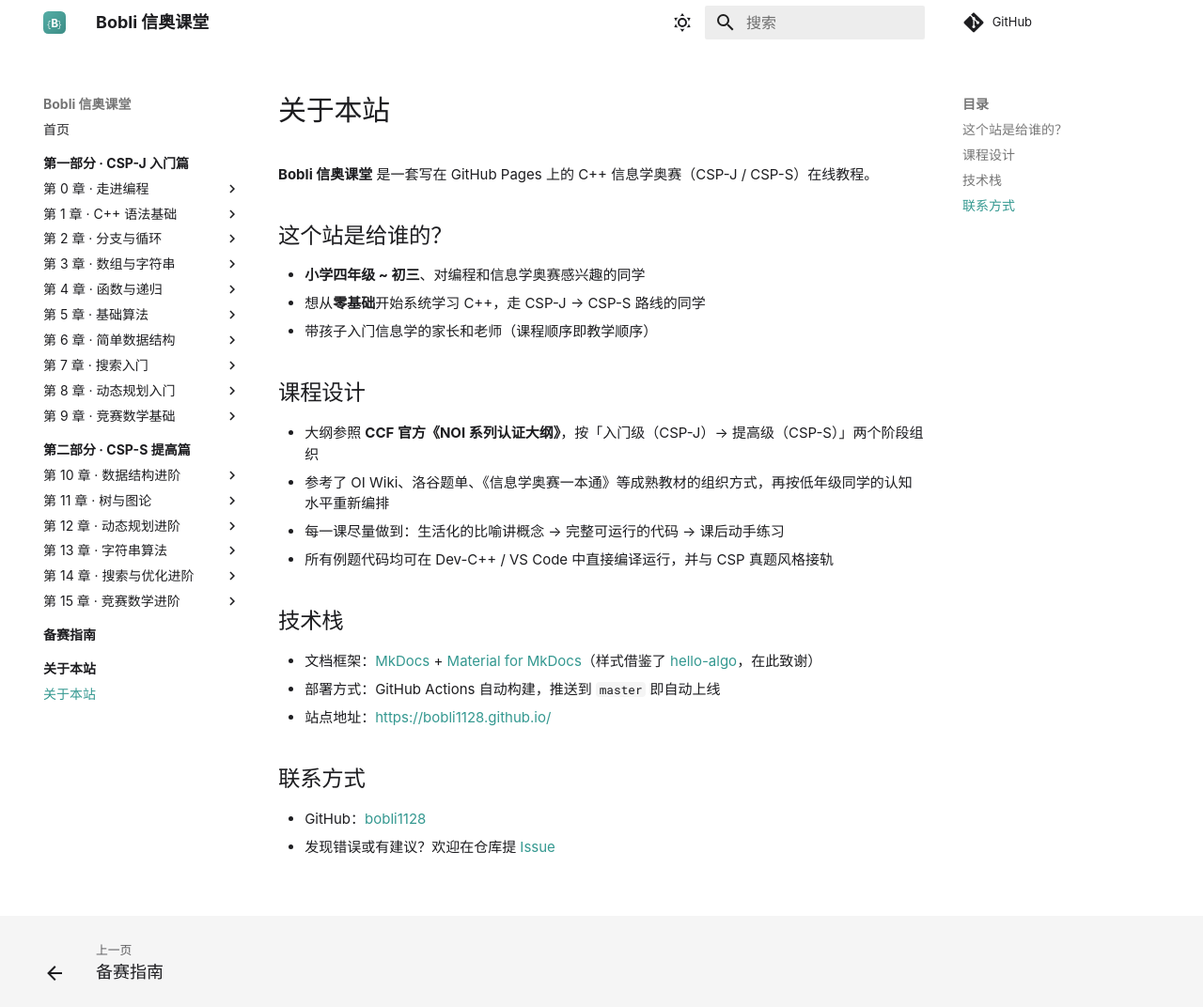
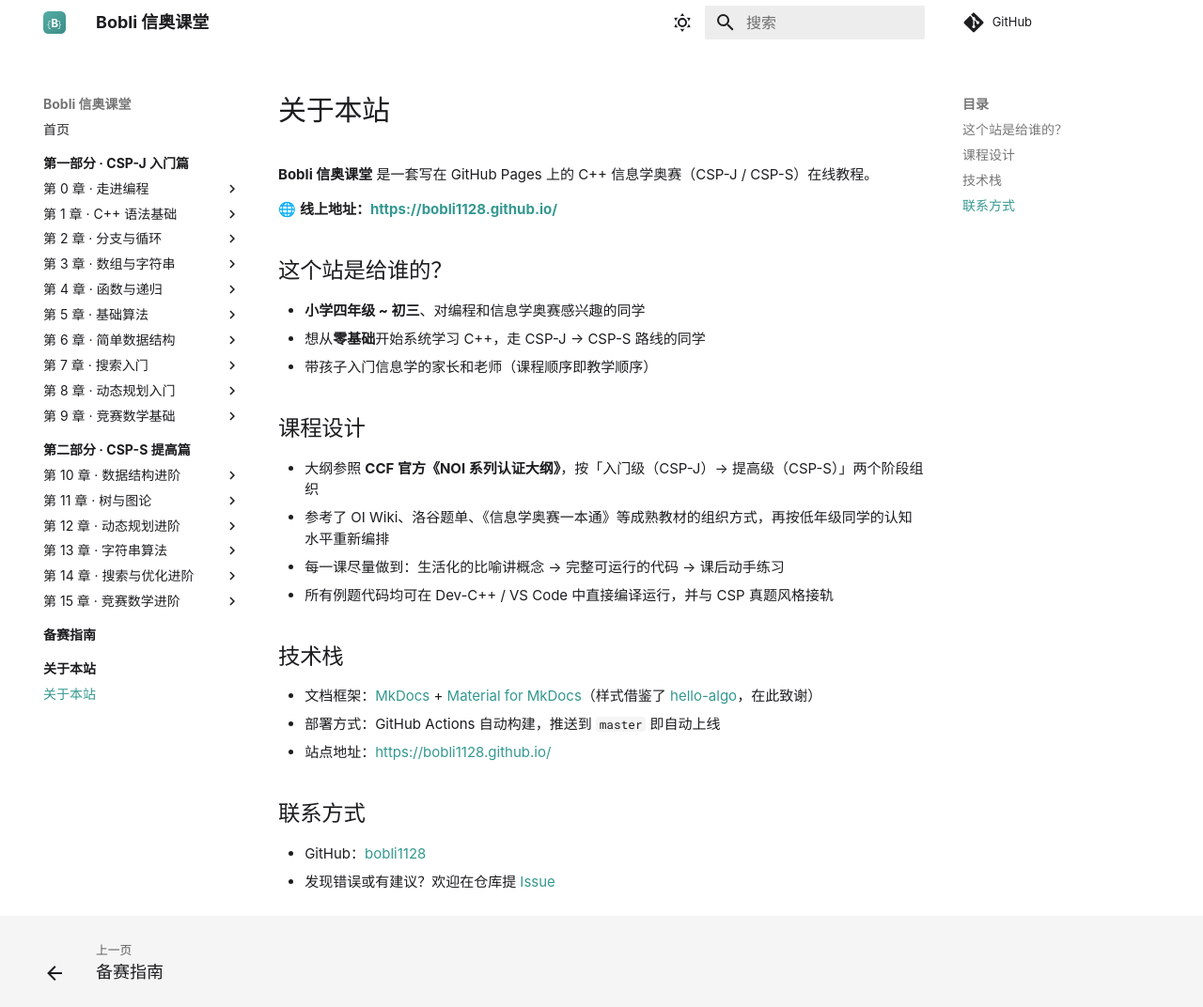
Before and after one commit to bobli1128/bobli1128.github.io, an MkDocs documentation site: the page built from docs/about.md, in a window 1280 px wide and 1072 px high. Shown: the whole window at 94% size. Built offline with MkDocs 1.6.1 and Material for MkDocs 9.7.7, drawn with Linux system fonts in a browser that asks for light colours; comment, search, counter and statistics services are not loaded.

Commit message:
About 页顶部增加线上站点链接

```diff
--- a/docs/about.md
+++ b/docs/about.md
@@ -1,6 +1,8 @@
 # 关于本站
 
 **Bobli 信奥课堂** 是一套写在 GitHub Pages 上的 C++ 信息学奥赛（CSP-J / CSP-S）在线教程。
+
+🌐 **线上地址：<https://bobli1128.github.io/>**
 
 ## 这个站是给谁的？
 
```
